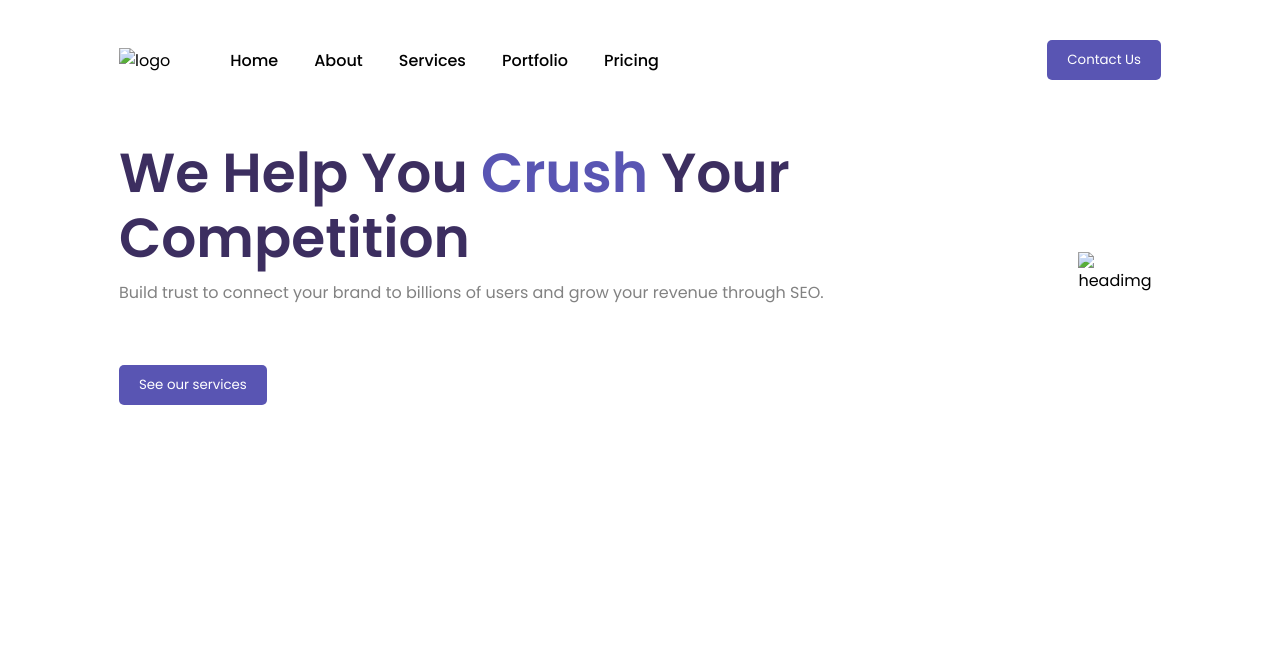
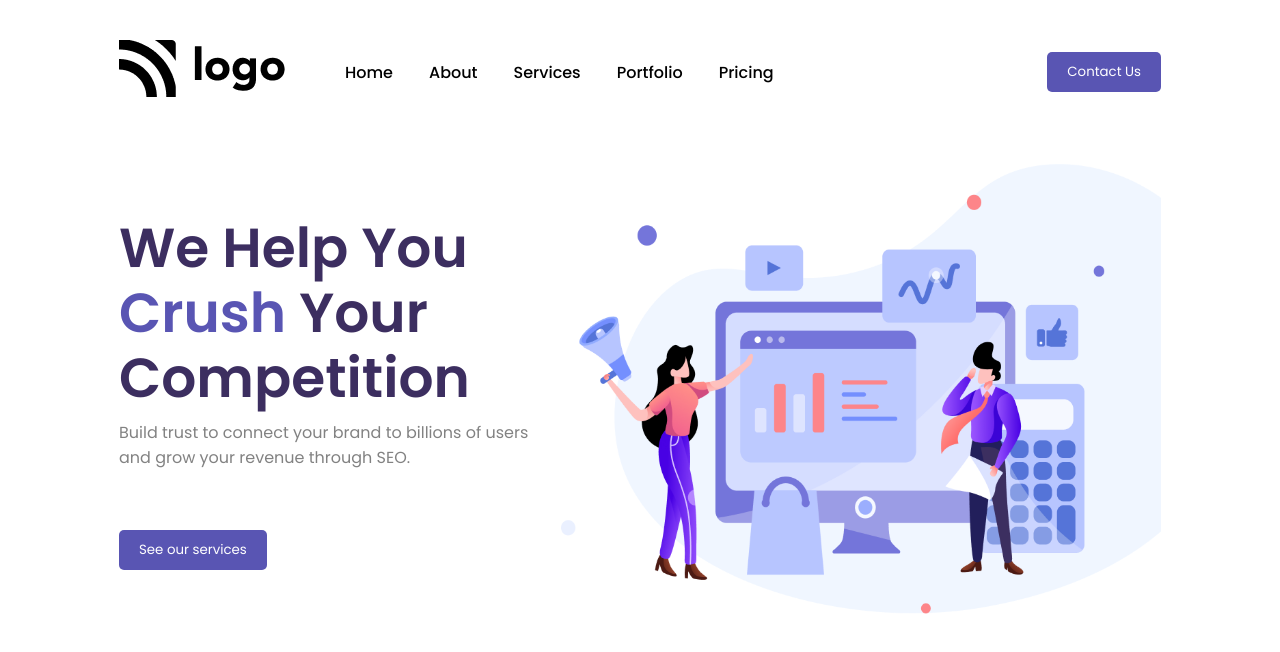
Before and after one commit to iashishnegi/HTML-CSS-SEO-Homepage-project, a plain HTML site: page index.html in a window 1280 px wide. Drawn offline with Linux system fonts and the light colour scheme.

Commit message:
Update index.html

```diff
--- a/index.html
+++ b/index.html
@@ -19,7 +19,7 @@
    <div class="container">
 
     <nav>
-        <div class="logo"><img src="./Assets/Logo.png" alt="logo">
+        <div class="logo"><img src="Logo.png" alt="logo">
         </div>
         <div class="grow-list">
             <ul class="list">
@@ -46,7 +46,7 @@
         </div>
         <!-- Right hero section -->
         <div class="rightmain">
-            <img src="./Assets/Header Illustration.png" alt="headimg" class="headimg">
+            <img src="Header Illustration.png" alt="headimg" class="headimg">
         </div>
 
     </main>
```
